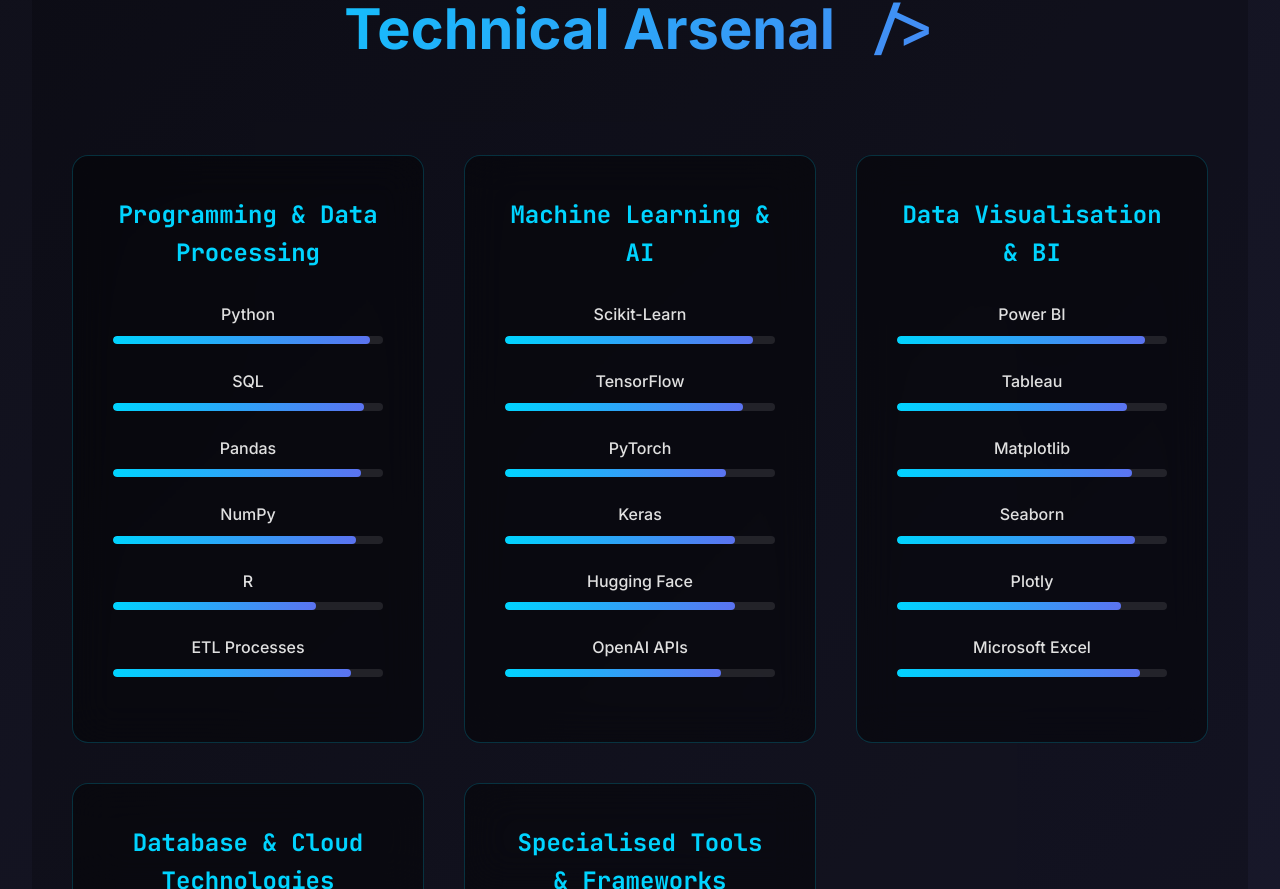
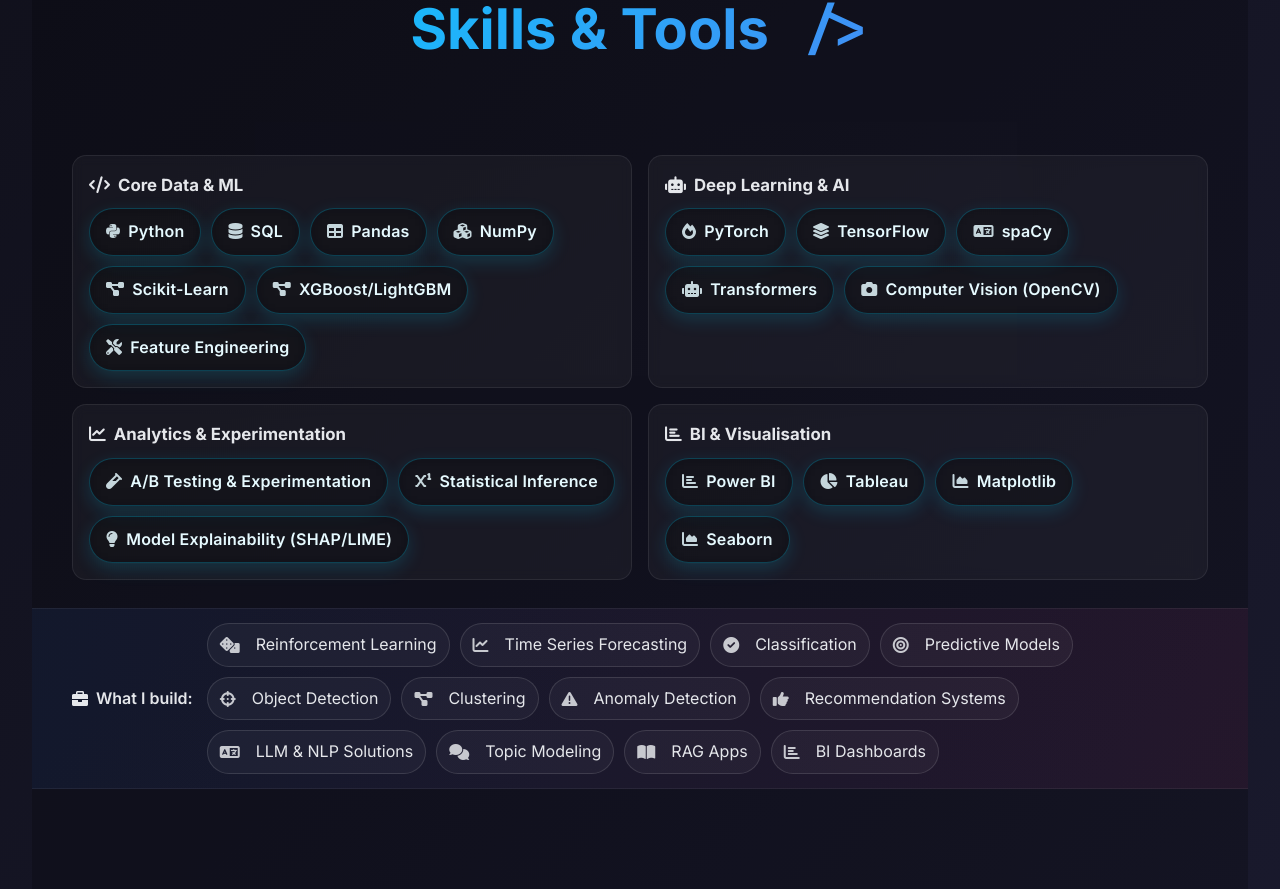
Before and after one commit to AmirMohammadiKarbalaei/DataScience.github.io, a React (Vite) app in the folder react/react-app/: page / in a window 1280 px wide. Shown: the part 1911-2800 px from the top of the page. Built offline with nearby package versions, Linux system fonts and the light colour scheme.

Commit message:
Refactor Home, Navigation, and Preloader components; update branding text and remove skill bar animations; enhance skills section with visual icons and pills; improve CSS for accessibility and layout.

```diff
--- a/react/react-app/src/components/Home.tsx
+++ b/react/react-app/src/components/Home.tsx
@@ -21,16 +21,7 @@
     'Analytics Professional'
   ];
 
-  // Animation for skill bars
-  const animateSkillBars = () => {
-    const skillBars = document.querySelectorAll('.skill-progress');
-    skillBars.forEach((bar) => {
-      const width = bar.getAttribute('data-width');
-      if (width) {
-        (bar as HTMLElement).style.width = width + '%';
-      }
-    });
-  };
+  // Skills section no longer uses progress bars; simple chips are displayed.
 
   // Animation for stats counter
   const animateStats = () => {
@@ -110,9 +101,7 @@
             entry.target.classList.add('visible');
 
             // Trigger specific animations based on the section
-            if (entry.target === skillsRef.current) {
-              setTimeout(animateSkillBars, 500);
-            }
+            // No skill bar animation needed
             if (entry.target === statsRef.current) {
               setTimeout(animateStats, 500);
             }
@@ -143,6 +132,38 @@
   const filteredProjects = filter === 'all'
     ? projects
     : projects.filter(project => project.category.includes(filter));
+
+  // Map skill names to Font Awesome icons for visual variety
+  const getSkillIcon = (name: string) => {
+    const s = name.toLowerCase();
+    if (s.includes('python')) return 'fab fa-python';
+    if (s.includes('sql')) return 'fas fa-database';
+    if (s.includes('pandas')) return 'fas fa-table';
+    if (s.includes('numpy')) return 'fas fa-cubes';
+    if (s.includes('scikit') || s.includes('xgboost') || s.includes('lightgbm')) return 'fas fa-project-diagram';
+    if (s.includes('pytorch')) return 'fas fa-fire';
+    if (s.includes('tensor')) return 'fas fa-layer-group';
+    if (s.includes('power bi')) return 'fas fa-chart-bar';
+    if (s.includes('tableau')) return 'fas fa-chart-pie';
+    if (s.includes('feature')) return 'fas fa-tools';
+    if (s.includes('spacy')) return 'fas fa-language';
+    if (s.includes('transformer')) return 'fas fa-robot';
+    if (s.includes('vision') || s.includes('opencv')) return 'fas fa-camera';
+    if (s.includes('time series')) return 'fas fa-chart-line';
+    if (s.includes('a/b') || s.includes('experiment')) return 'fas fa-vial';
+    if (s.includes('statistical')) return 'fas fa-superscript';
+    if (s.includes('explainability') || s.includes('shap') || s.includes('lime')) return 'fas fa-lightbulb';
+    if (s.includes('matplotlib') || s.includes('seaborn') || s.includes('visualis')) return 'fas fa-chart-area';
+    if (s.includes('mlops')) return 'fas fa-cogs';
+    return 'fas fa-circle';
+  };
+
+  const SkillPill: React.FC<{ text: string }> = ({ text }) => (
+    <span className="skill-pill">
+      <i className={`${getSkillIcon(text)} pill-icon`} aria-hidden="true"></i>
+      {text}
+    </span>
+  );
 
   return (
     <div>
@@ -193,15 +214,15 @@
           </div>
           <div className="hero-stats">
             <div className="hero-stat">
-              <span className="hero-stat-number">5+</span>
+              <span className="hero-stat-number">4+</span>
               <span className="hero-stat-label">Years Experience</span>
             </div>
             <div className="hero-stat">
-              <span className="hero-stat-number">30+</span>
+              <span className="hero-stat-number">35+</span>
               <span className="hero-stat-label">Projects</span>
             </div>
             <div className="hero-stat">
-              <span className="hero-stat-number">7</span>
+              <span className="hero-stat-number">5</span>
               <span className="hero-stat-label">Companies</span>
             </div>
           </div>
@@ -230,7 +251,7 @@
                 </div>
                 <div className="profile-badge">
                   <i className="fas fa-calendar"></i>
-                  5+ Years Exp
+                  4+ Years Exp
                 </div>
               </div>
             </div>
@@ -252,14 +273,10 @@
               <p className="about-description">
                 I am a dedicated data scientist with a passion for uncovering
                 meaningful insights from complex data. Currently working at <strong>Unilever</strong> as a
-                Customer Operations and Una Bot Analyst, I bring expertise in Python, SQL, and advanced
-                analytics to drive business excellence.
+                Customer Operations and Una Bot Analyst.
               </p>
               <p className="about-description">
-                My journey spans from Y Combinator-funded healthcare AI startups to Fortune 500 companies,
-                covering predictive analytics, deep learning, and customer operations optimisation.
-                I specialise in creating informative visualisations using Power BI and Tableau,
-                always focusing on using data to drive positive societal change.
+                Beyond technical proficiency, my primary focus is on using data to drive positive societal change. I believe that uncovering insights is a commitment to guiding better decisions, and I am deeply invested in advancing a future where data science is ethical, transparent, and inclusive. By championing responsible AI and fostering interpretability, I strive to contribute to a field that balances innovation with accountability.
               </p>
               <div className="about-cta">
                 <Link to="/experience" className="btn-outline">
@@ -277,224 +294,106 @@
       </section>
 
       {/* Skills Section */}
-      <section id="skills" className="skills-section">
+      <section id="skills" className="skills-section" aria-label="Skills">
         <div className="container">
-          <h2 className="section-title">Technical Arsenal</h2>
-          <div className="skills-grid" ref={skillsRef}>
-            <div className="skill-category">
-              <h3>Programming & Data Processing</h3>
+          <h2 className="section-title">Skills & Tools</h2>
+          {/* Core stack row: your primary tools */}
+
+
+
+          {/* Categorised skills matrix - concise 4 buckets */}
+          <div className="skills-grid">
+            <div className="skills-category">
+              <h3><i className="fas fa-code"></i> Core Data & ML</h3>
               <div className="skills-list">
-                <div className="skill-item">
-                  <span className="skill-name">Python</span>
-                  <div className="skill-bar">
-                    <div className="skill-progress" data-width="95"></div>
-                  </div>
-                </div>
-                <div className="skill-item">
-                  <span className="skill-name">SQL</span>
-                  <div className="skill-bar">
-                    <div className="skill-progress" data-width="93"></div>
-                  </div>
-                </div>
-                <div className="skill-item">
-                  <span className="skill-name">Pandas</span>
-                  <div className="skill-bar">
-                    <div className="skill-progress" data-width="92"></div>
-                  </div>
-                </div>
-                <div className="skill-item">
-                  <span className="skill-name">NumPy</span>
-                  <div className="skill-bar">
-                    <div className="skill-progress" data-width="90"></div>
-                  </div>
-                </div>
-                <div className="skill-item">
-                  <span className="skill-name">R</span>
-                  <div className="skill-bar">
-                    <div className="skill-progress" data-width="75"></div>
-                  </div>
-                </div>
-                <div className="skill-item">
-                  <span className="skill-name">ETL Processes</span>
-                  <div className="skill-bar">
-                    <div className="skill-progress" data-width="88"></div>
-                  </div>
-                </div>
+                {['Python','SQL','Pandas','NumPy','Scikit-Learn','XGBoost/LightGBM','Feature Engineering'].map(s => (
+                  <SkillPill key={`coreml-${s}`} text={s} />
+                ))}
               </div>
             </div>
 
-            <div className="skill-category">
-              <h3>Machine Learning & AI</h3>
+            <div className="skills-category">
+              <h3><i className="fas fa-robot"></i> Deep Learning & AI</h3>
               <div className="skills-list">
-                <div className="skill-item">
-                  <span className="skill-name">Scikit-Learn</span>
-                  <div className="skill-bar">
-                    <div className="skill-progress" data-width="92"></div>
-                  </div>
-                </div>
-                <div className="skill-item">
-                  <span className="skill-name">TensorFlow</span>
-                  <div className="skill-bar">
-                    <div className="skill-progress" data-width="88"></div>
-                  </div>
-                </div>
-                <div className="skill-item">
-                  <span className="skill-name">PyTorch</span>
-                  <div className="skill-bar">
-                    <div className="skill-progress" data-width="82"></div>
-                  </div>
-                </div>
-                <div className="skill-item">
-                  <span className="skill-name">Keras</span>
-                  <div className="skill-bar">
-                    <div className="skill-progress" data-width="85"></div>
-                  </div>
-                </div>
-                <div className="skill-item">
-                  <span className="skill-name">Hugging Face</span>
-                  <div className="skill-bar">
-                    <div className="skill-progress" data-width="85"></div>
-                  </div>
-                </div>
-                <div className="skill-item">
-                  <span className="skill-name">OpenAI APIs</span>
-                  <div className="skill-bar">
-                    <div className="skill-progress" data-width="80"></div>
-                  </div>
-                </div>
+                {['PyTorch','TensorFlow','spaCy','Transformers','Computer Vision (OpenCV)'].map(s => (
+                  <SkillPill key={`dlai-${s}`} text={s} />
+                ))}
               </div>
             </div>
 
-            <div className="skill-category">
-              <h3>Data Visualisation & BI</h3>
+            <div className="skills-category">
+              <h3><i className="fas fa-chart-line"></i> Analytics & Experimentation</h3>
               <div className="skills-list">
-                <div className="skill-item">
-                  <span className="skill-name">Power BI</span>
-                  <div className="skill-bar">
-                    <div className="skill-progress" data-width="92"></div>
-                  </div>
-                </div>
-                <div className="skill-item">
-                  <span className="skill-name">Tableau</span>
-                  <div className="skill-bar">
-                    <div className="skill-progress" data-width="85"></div>
-                  </div>
-                </div>
-                <div className="skill-item">
-                  <span className="skill-name">Matplotlib</span>
-                  <div className="skill-bar">
-                    <div className="skill-progress" data-width="87"></div>
-                  </div>
-                </div>
-                <div className="skill-item">
-                  <span className="skill-name">Seaborn</span>
-                  <div className="skill-bar">
-                    <div className="skill-progress" data-width="88"></div>
-                  </div>
-                </div>
-                <div className="skill-item">
-                  <span className="skill-name">Plotly</span>
-                  <div className="skill-bar">
-                    <div className="skill-progress" data-width="83"></div>
-                  </div>
-                </div>
-                <div className="skill-item">
-                  <span className="skill-name">Microsoft Excel</span>
-                  <div className="skill-bar">
-                    <div className="skill-progress" data-width="90"></div>
-                  </div>
-                </div>
+                {['A/B Testing & Experimentation','Statistical Inference','Model Explainability (SHAP/LIME)'].map(s => (
+                  <SkillPill key={`analytics-${s}`} text={s} />
+                ))}
               </div>
             </div>
 
-            <div className="skill-category">
-              <h3>Database & Cloud Technologies</h3>
+            <div className="skills-category">
+              <h3><i className="fas fa-chart-bar"></i> BI & Visualisation</h3>
               <div className="skills-list">
-                <div className="skill-item">
-                  <span className="skill-name">PostgreSQL</span>
-                  <div className="skill-bar">
-                    <div className="skill-progress" data-width="85"></div>
-                  </div>
-                </div>
-                <div className="skill-item">
-                  <span className="skill-name">MySQL</span>
-                  <div className="skill-bar">
-                    <div className="skill-progress" data-width="82"></div>
-                  </div>
-                </div>
-                <div className="skill-item">
-                  <span className="skill-name">MongoDB</span>
-                  <div className="skill-bar">
-                    <div className="skill-progress" data-width="75"></div>
-                  </div>
-                </div>
-                <div className="skill-item">
-                  <span className="skill-name">AWS</span>
-                  <div className="skill-bar">
-                    <div className="skill-progress" data-width="78"></div>
-                  </div>
-                </div>
-                <div className="skill-item">
-                  <span className="skill-name">Docker</span>
-                  <div className="skill-bar">
-                    <div className="skill-progress" data-width="78"></div>
-                  </div>
-                </div>
-                <div className="skill-item">
-                  <span className="skill-name">Git</span>
-                  <div className="skill-bar">
-                    <div className="skill-progress" data-width="92"></div>
-                  </div>
-                </div>
+                {['Power BI','Tableau','Matplotlib','Seaborn'].map(s => (
+                  <SkillPill key={`biviz-${s}`} text={s} />
+                ))}
               </div>
             </div>
+          </div>
+        </div>
 
-            <div className="skill-category">
-              <h3>Specialised Tools & Frameworks</h3>
-              <div className="skills-list">
-                <div className="skill-item">
-                  <span className="skill-name">Jupyter Notebooks</span>
-                  <div className="skill-bar">
-                    <div className="skill-progress" data-width="95"></div>
-                  </div>
-                </div>
-                <div className="skill-item">
-                  <span className="skill-name">Apache Spark</span>
-                  <div className="skill-bar">
-                    <div className="skill-progress" data-width="72"></div>
-                  </div>
-                </div>
-                <div className="skill-item">
-                  <span className="skill-name">Streamlit</span>
-                  <div className="skill-bar">
-                    <div className="skill-progress" data-width="85"></div>
-                  </div>
-                </div>
-                <div className="skill-item">
-                  <span className="skill-name">NLTK/spaCy</span>
-                  <div className="skill-bar">
-                    <div className="skill-progress" data-width="80"></div>
-                  </div>
-                </div>
-                <div className="skill-item">
-                  <span className="skill-name">MLflow</span>
-                  <div className="skill-bar">
-                    <div className="skill-progress" data-width="75"></div>
-                  </div>
-                </div>
-                <div className="skill-item">
-                  <span className="skill-name">Statistical Analysis</span>
-                  <div className="skill-bar">
-                    <div className="skill-progress" data-width="88"></div>
-                  </div>
-                </div>
-              </div>
+        {/* Full-width banner of project types */}
+        <div className="skills-works">
+          <div className="container works-inner">
+            <span className="works-title">
+              <i className="fas fa-briefcase" aria-hidden="true"></i> What I build:
+            </span>
+            <div className="works-list">
+              {[
+                'Reinforcement Learning',
+                'Time Series Forecasting',
+                'Classification',
+                "Predictive Models",
+                'Object Detection',
+                'Clustering',
+                'Anomaly Detection',
+                'Recommendation Systems',
+                'LLM & NLP Solutions',
+                'Topic Modeling',
+                'RAG Apps',
+                'BI Dashboards',
+
+
+              ].map((item) => (
+                <span key={`work-${item}`} className="work-pill">
+                  <i
+                    className={`${
+                      item.toLowerCase().includes('time series') ? 'fas fa-chart-line' :
+                      item.toLowerCase().includes('object') ? 'fas fa-crosshairs' :
+                      item.toLowerCase().includes('cluster') ? 'fas fa-project-diagram' :
+                      item.toLowerCase().includes('anomaly') ? 'fas fa-exclamation-triangle' :
+                      item.toLowerCase().includes('recommend') ? 'fas fa-thumbs-up' :
+                      item.toLowerCase().includes('nlp') ? 'fas fa-language' :
+                      item.toLowerCase().includes('topic') ? 'fas fa-comments' :
+                      item.toLowerCase().includes('rag') ? 'fas fa-book-open' :
+                      item.toLowerCase().includes('dashboard') ? 'fas fa-chart-bar' :
+                      item.toLowerCase().includes('classification') ? 'fas fa-check-circle' :
+                      item.toLowerCase().includes('reinforcement') ? 'fas fa-dice' :
+                      item.toLowerCase().includes('predict') ? 'fas fa-bullseye' :
+                      'fas fa-circle'
+
+
+                    } pill-icon`}
+                    aria-hidden="true"
+                  ></i>
+                  {item}
+                </span>
+              ))}
             </div>
           </div>
         </div>
       </section>
 
-      {/* Stats Section */}
+      {/* Stats Section
       <section className="stats-section">
         <div className="container">
           <div className="stats-grid" ref={statsRef}>
@@ -516,7 +415,7 @@
             </div>
           </div>
         </div>
-      </section>
+      </section> */}
 
 
 
--- a/react/react-app/src/components/Navigation.tsx
+++ b/react/react-app/src/components/Navigation.tsx
@@ -70,7 +70,7 @@
           <div className="nav-brand">
             <span className="brand-text">Amir</span>
             <span className="brand-dot">.</span>
-            <span className="brand-domain">dev</span>
+            <span className="brand-domain">Data</span>
           </div>
 
           {/* Desktop Navigation */}
--- a/react/react-app/src/components/Preloader.tsx
+++ b/react/react-app/src/components/Preloader.tsx
@@ -28,7 +28,7 @@
           <div className="logo-text">
             <span className="brand-text">Amir</span>
             <span className="brand-dot">.</span>
-            <span className="brand-domain">dev</span>
+            <span className="brand-domain">Data</span>
           </div>
         </div>
 
--- a/react/react-app/src/index.css
+++ b/react/react-app/src/index.css
@@ -1,4 +1,143 @@
 @import url('https://fonts.googleapis.com/css2?family=Inter:wght@100..900&family=JetBrains+Mono:wght@100..800&display=swap');
+
+/* Accessibility utility: visually hide but keep for screen readers */
+.sr-only {
+  position: absolute !important;
+  width: 1px !important;
+  height: 1px !important;
+  padding: 0 !important;
+  margin: -1px !important;
+  overflow: hidden !important;
+  clip: rect(0, 0, 0, 0) !important;
+  white-space: nowrap !important; /* added line */
+  border: 0 !important;
+}
+
+/* Skills: layout for professional grid */
+.skills-section .skills-core {
+  display: flex;
+  flex-wrap: wrap;
+  gap: 10px;
+  justify-content: center;
+  margin-bottom: 20px;
+}
+
+.skills-section .skills-grid {
+  display: grid;
+  grid-template-columns: repeat(1, minmax(0, 1fr));
+  gap: 16px;
+}
+
+@media (min-width: 640px) {
+  .skills-section .skills-grid {
+    grid-template-columns: repeat(2, minmax(0, 1fr));
+  }
+}
+
+@media (min-width: 1024px) {
+  .skills-section .skills-grid {
+    grid-template-columns: repeat(2, minmax(0, 1fr));
+  }
+}
+
+.skills-section .skills-category {
+  background: rgba(255, 255, 255, 0.04);
+  border: 1px solid rgba(255, 255, 255, 0.08);
+  border-radius: 14px;
+  padding: 16px;
+  backdrop-filter: blur(6px);
+}
+
+.skills-section .skills-category h3 {
+  font-size: 1.05rem;
+  margin: 0 0 10px 0;
+  display: flex;
+  align-items: center;
+  gap: 8px;
+  color: #e5e7eb;
+}
+
+.skills-section .skills-list {
+  display: flex;
+  flex-wrap: wrap;
+  gap: 10px;
+}
+
+/* Small icons inside skill pills */
+.skill-pill .pill-icon,
+.work-pill .pill-icon {
+  margin-right: 8px;
+  opacity: 0.85;
+}
+
+/* Full-width works banner */
+.skills-works {
+  width: 100%;
+  background: linear-gradient(90deg, rgba(59,130,246,0.08), rgba(236,72,153,0.08));
+  border-top: 1px solid rgba(255,255,255,0.06);
+  border-bottom: 1px solid rgba(255,255,255,0.06);
+  margin-top: 28px;
+}
+
+.skills-works .works-inner {
+  display: flex;
+  align-items: center;
+  gap: 14px;
+  padding-top: 14px;
+  padding-bottom: 14px;
+}
+
+.skills-works .works-title {
+  font-weight: 600;
+  color: #e5e7eb;
+  display: flex;
+  align-items: center;
+  gap: 8px;
+  white-space: nowrap;
+}
+
+.skills-works .works-list {
+  display: flex;
+  flex-wrap: wrap;
+  gap: 10px;
+}
+
+.skills-works .work-pill {
+  display: inline-flex;
+  align-items: center;
+  gap: 8px;
+  border: 1px solid rgba(255,255,255,0.12);
+  border-radius: 999px;
+  padding: 8px 12px;
+  background: rgba(255,255,255,0.04);
+  color: #e5e7eb;
+}
+.skills-marquee {
+  overflow: hidden;
+  position: relative;
+  margin-top: 40px;
+}
+
+.marquee-track {
+  display: inline-flex;
+  gap: 14px;
+  white-space: nowrap;
+  will-change: transform;
+  animation: scroll-rtl 26s linear infinite;
+}
+
+.skills-marquee:hover .marquee-track {
+  animation-play-state: paused;
+}
+
+@keyframes scroll-rtl {
+  0% { transform: translateX(0); }
+  100% { transform: translateX(-50%); }
+}
+
+@media (prefers-reduced-motion: reduce) {
+  .marquee-track { animation: none; }
+}
 
 * {
   margin: 0;
@@ -829,11 +968,32 @@
   background: rgba(0, 0, 0, 0.2);
 }
 
-.skills-grid {
-  display: grid;
-  grid-template-columns: repeat(auto-fit, minmax(350px, 1fr));
-  gap: 40px;
-  margin-top: 60px;
+.skills-grid { display: none; }
+
+.skills-pills {
+  display: flex;
+  flex-wrap: wrap;
+  gap: 14px;
+  margin-top: 40px;
+}
+
+.skill-pill {
+  padding: 10px 16px;
+  border-radius: 999px;
+  background: rgba(0, 0, 0, 0.35);
+  border: 1px solid rgba(0, 212, 255, 0.25);
+  color: #e6faff;
+  font-weight: 600;
+  letter-spacing: 0.2px;
+  backdrop-filter: blur(12px);
+  box-shadow: 0 6px 18px rgba(0, 212, 255, 0.15);
+  transition: transform 0.2s ease, box-shadow 0.2s ease;
+}
+
+.skill-pill:hover {
+  transform: translateY(-3px);
+  box-shadow: 0 10px 26px rgba(0, 212, 255, 0.25);
+  border-color: rgba(0, 212, 255, 0.45);
 }
 
 .skill-category {
@@ -1306,7 +1466,7 @@
     font-size: 0.9rem;
   }
 
-  .project-detail-title {
+  .project-detail-title, .section-title {
     font-size: 2.5rem;
   }
 
```
